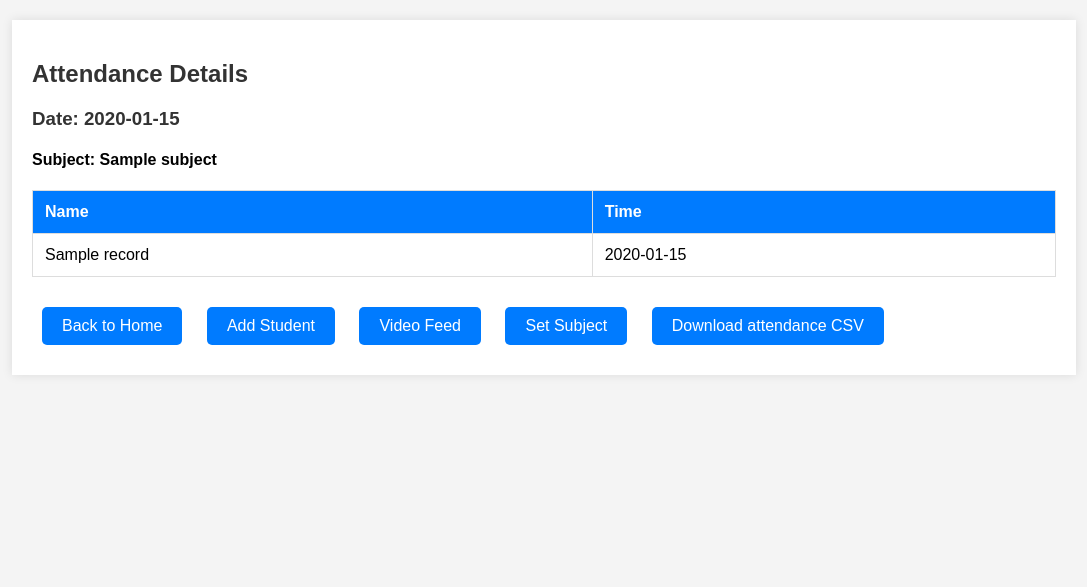
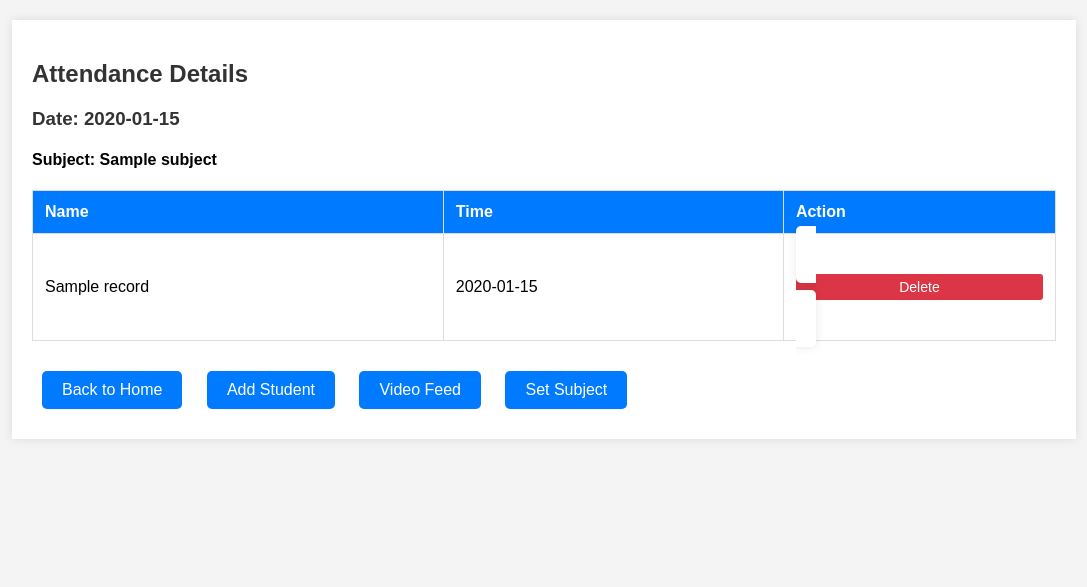
Before and after one commit to AntonioLabinjan/CV-attendance, a Flask app: template templates/attendance.html in a window 1280 px wide. Shown: the part 112-699 px from the top of the page, without its empty margins (96-1183 px from the left). Run offline with Flask 3, Linux system fonts and the light colour scheme; the template is opened without the code that fills it: most values are stand-ins (such as "Sample title", 1, 10 or a date in 2020).

Commit message:
Update attendance.html
Added delete button

```diff
--- a/templates/attendance.html
+++ b/templates/attendance.html
@@ -19,13 +19,19 @@
                         <tr>
                             <th>Name</th>
                             <th>Time</th>
+                            <th>Action</th>
                         </tr>
                     </thead>
                     <tbody>
-                        {% for name, time in records %}
+                        {% for rowid, name, time in records %}
                             <tr>
                                 <td>{{ name }}</td>
                                 <td>{{ time }}</td>
+                                <td>
+                                    <form method="POST" action="{{ url_for('delete_attendance', id=rowid) }}" style="display:inline;">
+                                        <button type="submit" class="btn-delete">Delete</button>
+                                    </form>
+                                </td>
                             </tr>
                         {% endfor %}
                     </tbody>
@@ -36,7 +42,11 @@
         <a href="/add_student" class="btn">Add Student</a>
         <a href="/video_feed" class="btn">Video Feed</a>
         <a href="/set_subject" class="btn">Set Subject</a>
-        <a href="/download" class="btn">Download attendance CSV</a>
+    </div>
+    <div>
+        <br>
+        <br>
+        <br>
     </div>
     <footer>
         <p>&copy; 2024 CV Attendance System</p>
```
